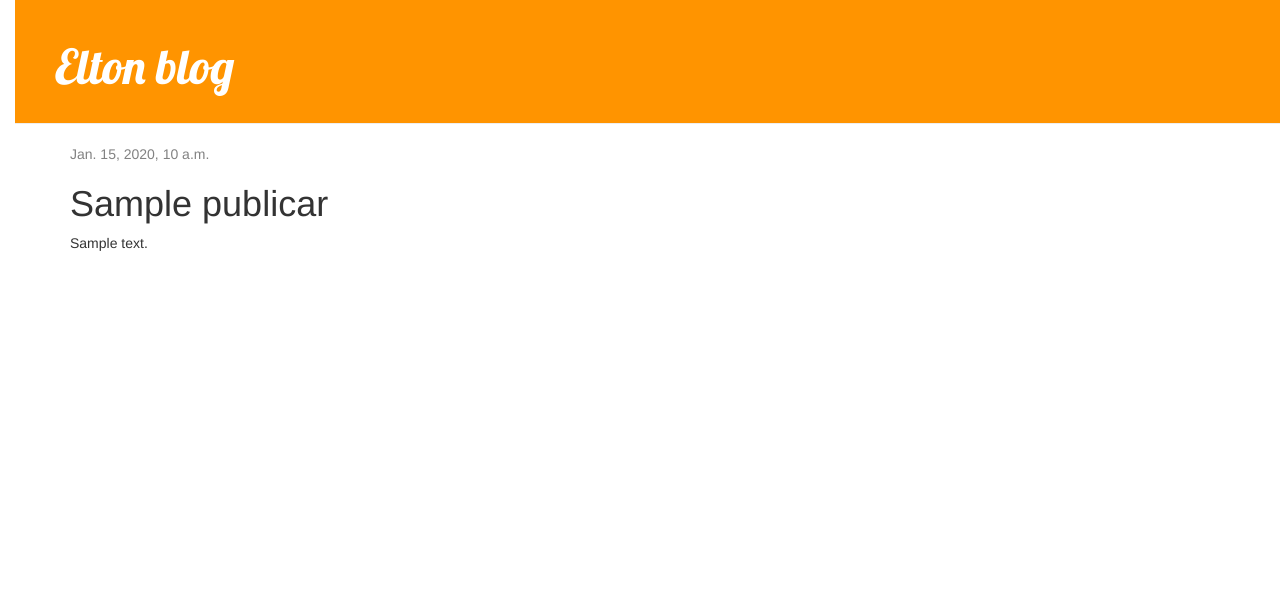
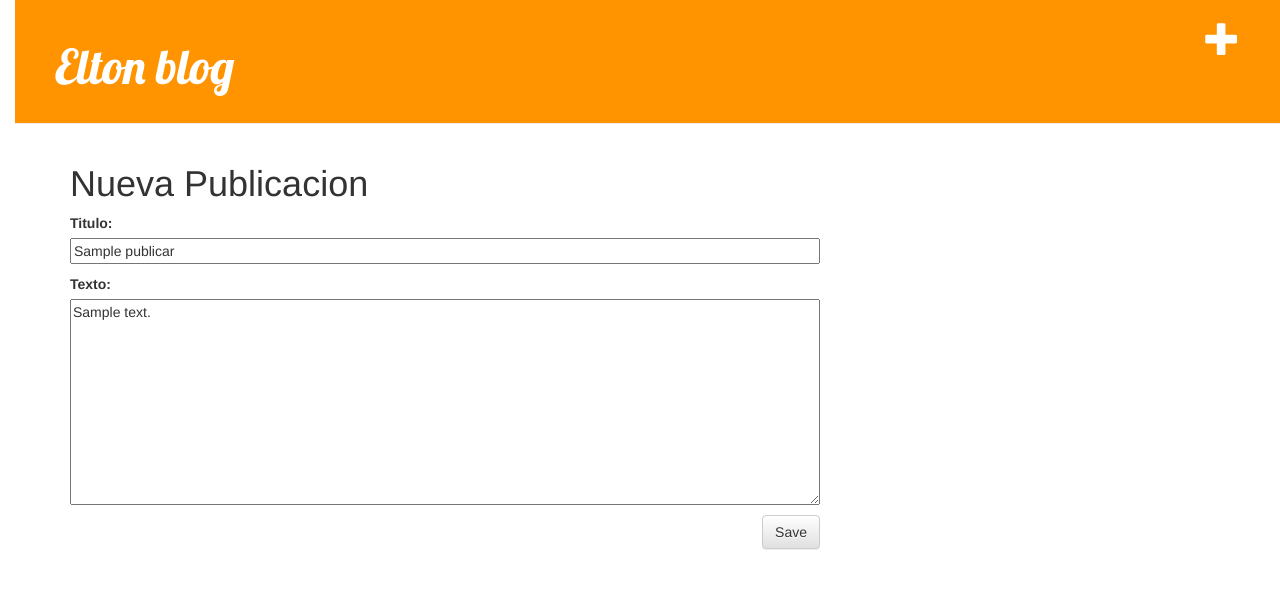
Before and after one commit to ecachiliva/my-first-blog, a Django app: page /1/editar/ in a window 1280 px wide. Shown: the top 589 px of the page. Run offline with Django 3.2, Linux system fonts and the light colour scheme; tables that the repository leaves empty hold one stand-in row (values such as "Sample post"); some libraries are stand-ins or nearby versions.

Commit message:
Added views to create/edit

```diff
--- /dev/null
+++ b/blog/forms.py
@@ -0,0 +1,6 @@
+from django import forms
+from .models import Publicar
+class PublicarForm(forms.ModelForm):
+	class Meta:
+		model = Publicar
+		fields = ('titulo', 'texto',)
--- a/blog/templates/blog/base.html
+++ b/blog/templates/blog/base.html
@@ -11,6 +11,7 @@
 </head>
 <body>
 	<div class="page-header">
+		<a href="{% url 'publicar_crear' %}" class="top-menu"><span class="glyphicon glyphicon-plus"></span></a>
 		<h1><a href="/">Elton blog</a></h1>
 	</div>
 	<div class="content container">
--- a/blog/templates/blog/publicar_detalle.html
+++ b/blog/templates/blog/publicar_detalle.html
@@ -9,6 +9,7 @@
 	{{ post.data_publicar }}
 </div>
 	{% endif %}
+	<a class="btn btn-default" href="{% url 'publicar_editar' post.pk %}"><span class="glyphicon glyphicon-pencil"></span></a>
 	<h1>{{ post.titulo }}</h1><p>{{ post.texto|linebreaks }}</p>
 </div>
 {% endblock %}
--- /dev/null
+++ b/blog/templates/blog/publicar_edit.html
@@ -0,0 +1,10 @@
+{% extends 'blog/base.html' %}
+
+{% block content %}
+
+<h1>Nueva Publicacion</h1>
+<form method="POST" class="post-form">{% csrf_token %}
+{{ form.as_p }}
+<button type="submit" class="save btn btn-default">Save</button>
+</form>
+{% endblock %}
--- a/blog/urls.py
+++ b/blog/urls.py
@@ -1,9 +1,10 @@
 from django.urls import path
-from .views import publicar_list, inicio, publicar_detalle
+from .views import publicar_list, inicio, publicar_detalle, publicar_crear, publicar_editar
 urlpatterns = [
 
 	# path('', inicio, name="inicio"),
 	path('', publicar_list, name="publicar_list"),
-	#path('<int:pk>/', publicar_detalle, name="publicar_detalle"),
-	path('<int:pk>/editar/', publicar_detalle, name='publicar_detalle'),
+	path('adicionar/', publicar_crear, name='publicar_crear'),
+	path('<int:pk>/detalle/', publicar_detalle, name='publicar_detalle'),
+	path('<int:pk>/editar/', publicar_editar, name='publicar_editar'),
 ]
--- a/blog/views.py
+++ b/blog/views.py
@@ -1,12 +1,28 @@
 from django.shortcuts import render, get_object_or_404
 from django.utils import timezone
 from .models import Publicar
+from .forms import PublicarForm
 
 
 
 def inicio(request):
 	posts = Publicar.objects.filter(data_publicar__lte=timezone.now()).order_by('data_publicar')
 	return render(request, 'blog/index.html', {'posts': posts})
+
+# def publicar_crear(request):
+# 	form = PublicarForm()
+# 	return render(request, 'blog/publicar_edit.html',{'form': form})
+def publicar_crear(request):
+	if request.method == "POST":
+		form = PublicarForm(request.POST)
+		if form.is_valid():
+			post = form.save(commit=False)
+			post.autor = request.user
+			post.save()
+			return redirect('blog/publicar_detalle.html', pk=post.pk)
+	else:
+		form = PublicarForm()
+		return render(request, 'blog/publicar_edit.html', {'form': form})
 
 def publicar_list(request):
 	posts = Publicar.objects.filter(data_publicar__lte=timezone.now()).order_by('data_publicar')
@@ -15,3 +31,16 @@ def publicar_list(request):
 def publicar_detalle(request, pk):
 	post = get_object_or_404(Publicar, pk=pk)
 	return render(request, 'blog/publicar_detalle.html', {'post': post})
+
+def publicar_editar(request, pk):
+	post = get_object_or_404(Publicar, pk=pk)
+	if request.method == "POST":
+		form = PublicarForm(request.POST, instance=post)
+		if form.is_valid():
+			post = form.save(commit=False)
+			post.autor = request.user
+			post.save()
+			return redirect('publicar_detalle', pk=post.pk)
+	else:
+		form = PublicarForm(instance=post)
+	return render(request, 'blog/publicar_edit.html', {'form': form})
```
